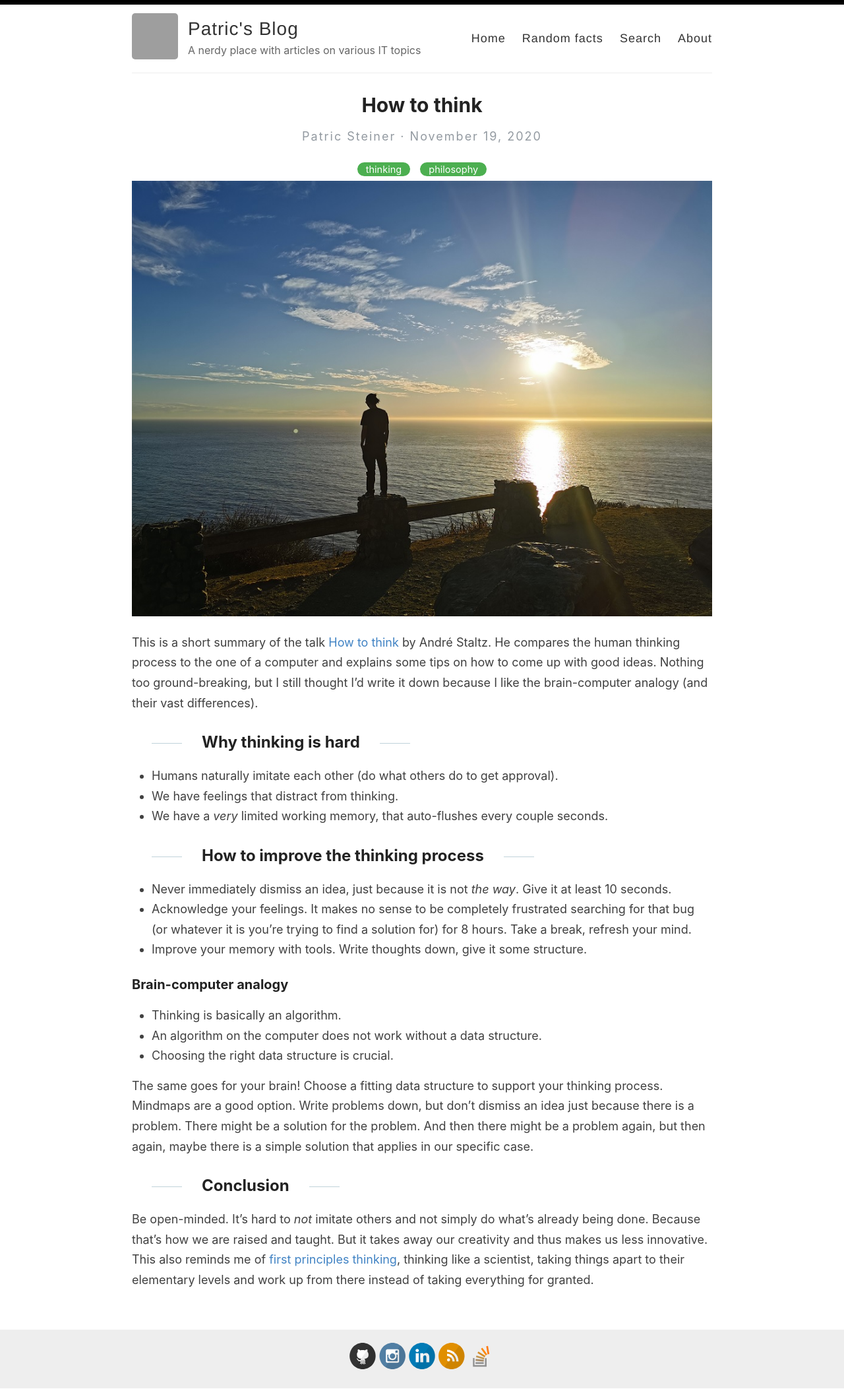
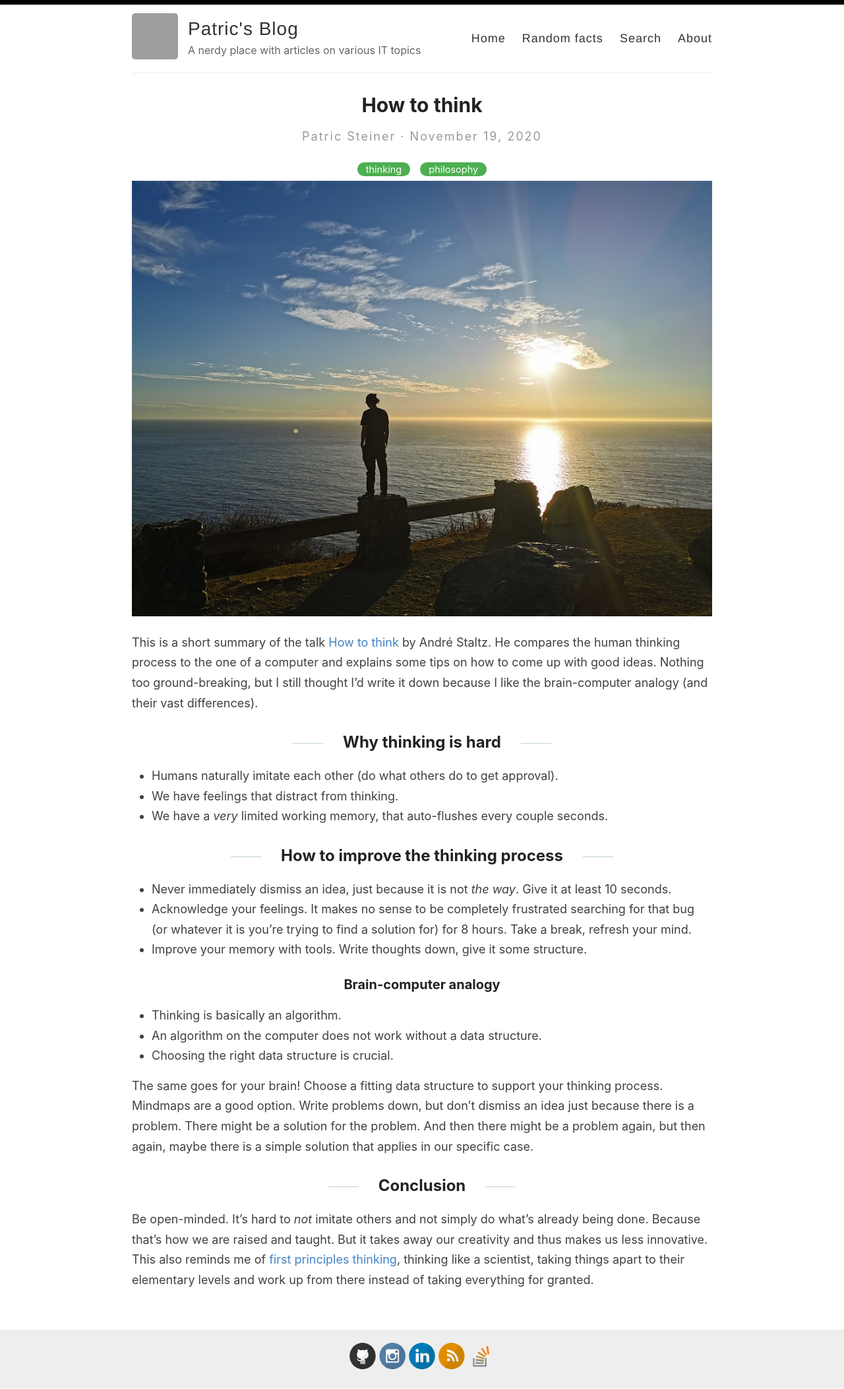
Before and after one commit to patricsteiner/patricsteiner.github.io, a Jekyll site: the page built from _posts/2020-11-19-how-to-think.md, in a window 1280 px wide. Shown: the whole page at 66% size. Built offline with Jekyll 4.4.1, drawn with Linux system fonts in a browser that asks for light colours; grey boxes are pictures that could not be loaded.

Commit message:
nevermind, keep headers centered...

```diff
--- a/assets/style.scss
+++ b/assets/style.scss
@@ -45,7 +45,7 @@ h1, h2, h3, h4, h5, h6 {
   line-height: 1.7;
   margin: 1em 0 15px;
   padding: 0;
-  // text-align: center;
+  text-align: center;
 
   @include mobile {
     line-height: 1.4;
```
